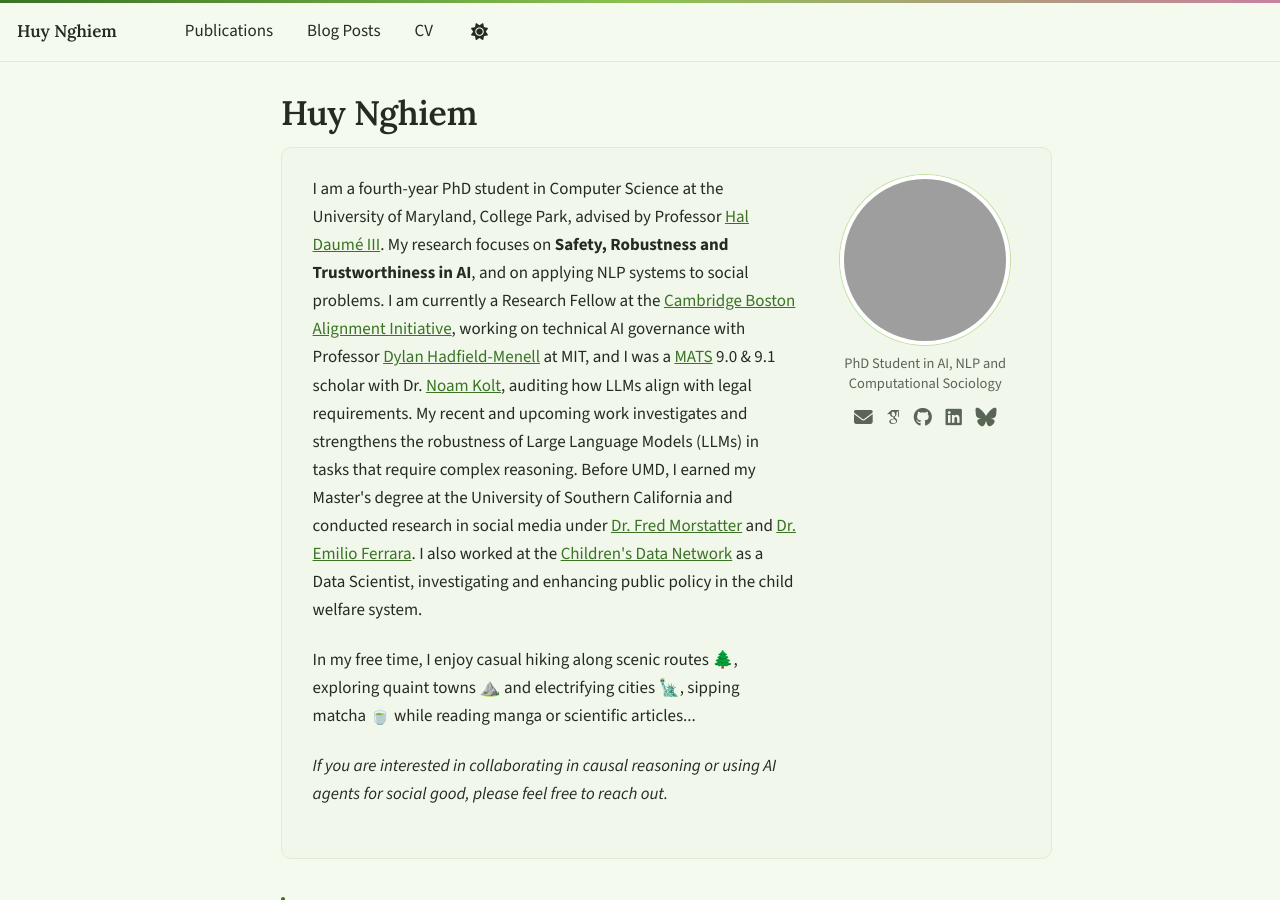
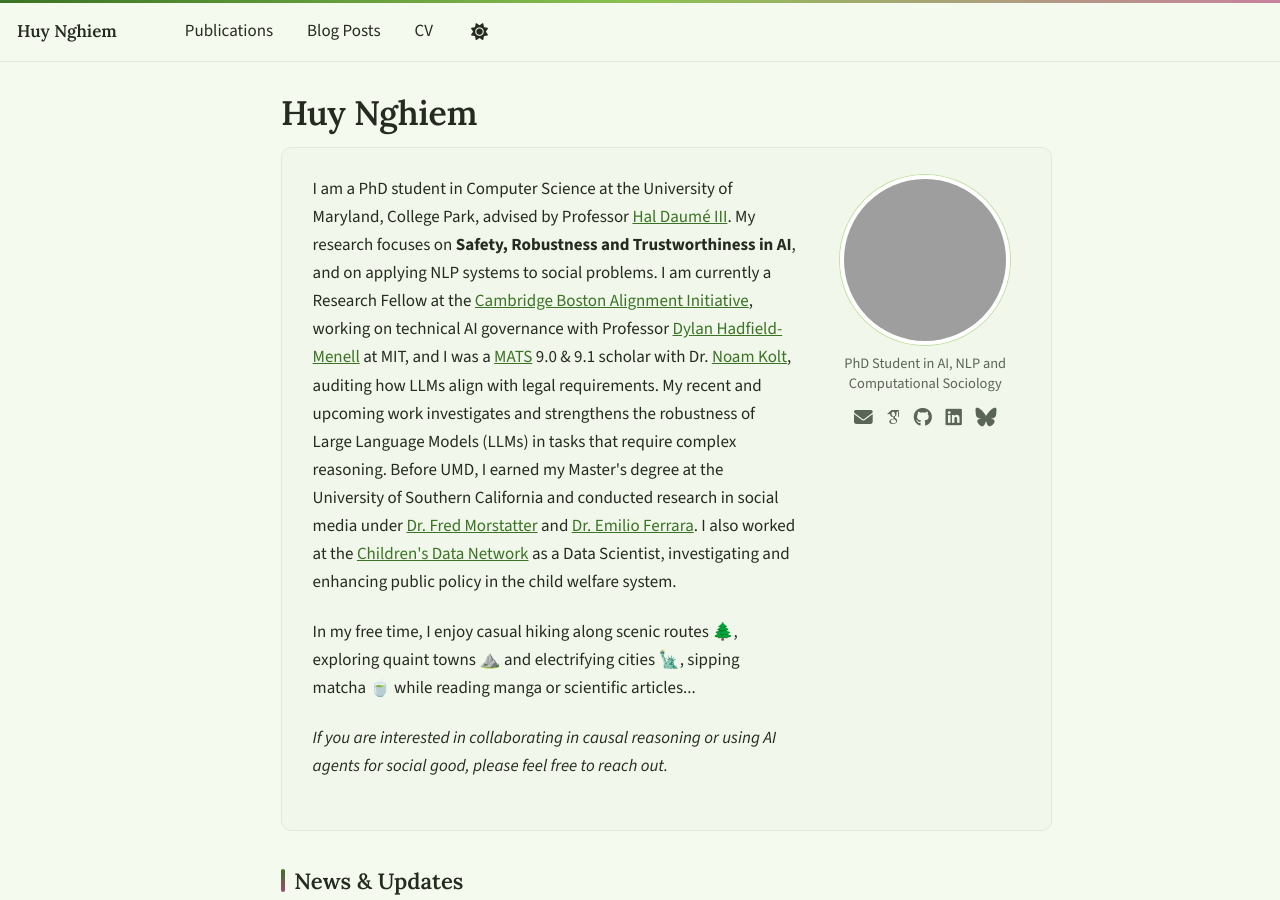
Before and after one commit to hnghiem-nlp/hnghiem-nlp.github.io, a Jekyll site: the page built from _pages/about.md, in a window 1280 px wide and 900 px high. Built offline with Jekyll 4.4.1, drawn with Linux system fonts in a browser that asks for light colours; some web fonts are replaced; a script that is not in the unit is left out; grey boxes are pictures that could not be loaded.

Commit message:
Drop the year from the PhD student description
Co-Authored-By: Claude Opus 5 (1M context) <noreply@anthropic.com>

```diff
--- a/_pages/about.md
+++ b/_pages/about.md
@@ -20,7 +20,7 @@ redirect_from:
     </div>
   </div>
   <div class="about-text">
-    <p>I am a fourth-year PhD student in Computer Science at the University of Maryland, College Park, advised by Professor <a href="https://users.umiacs.umd.edu/~hal3/">Hal Daumé III</a>. My research focuses on <b>Safety, Robustness and Trustworthiness in AI</b>, and on applying NLP systems to social problems. I am currently a Research Fellow at the <a href="https://www.cbai.ai/">Cambridge Boston Alignment Initiative</a>, working on technical AI governance with Professor <a href="https://people.csail.mit.edu/dhm/">Dylan Hadfield-Menell</a> at MIT, and I was a <a href="https://www.matsprogram.org/">MATS</a> 9.0 &amp; 9.1 scholar with Dr. <a href="https://www.noamkolt.com/">Noam Kolt</a>, auditing how LLMs align with legal requirements. My recent and upcoming work investigates and strengthens the robustness of Large Language Models (LLMs) in tasks that require complex reasoning. Before UMD, I earned my Master's degree at the University of Southern California and conducted research in social media under <a href="https://fredzilla.github.io/">Dr. Fred Morstatter</a> and <a href="http://www.emilio.ferrara.name/">Dr. Emilio Ferrara</a>. I also worked at the <a href="https://datanetwork.org/">Children's Data Network</a> as a Data Scientist, investigating and enhancing public policy in the child welfare system.</p>
+    <p>I am a PhD student in Computer Science at the University of Maryland, College Park, advised by Professor <a href="https://users.umiacs.umd.edu/~hal3/">Hal Daumé III</a>. My research focuses on <b>Safety, Robustness and Trustworthiness in AI</b>, and on applying NLP systems to social problems. I am currently a Research Fellow at the <a href="https://www.cbai.ai/">Cambridge Boston Alignment Initiative</a>, working on technical AI governance with Professor <a href="https://people.csail.mit.edu/dhm/">Dylan Hadfield-Menell</a> at MIT, and I was a <a href="https://www.matsprogram.org/">MATS</a> 9.0 &amp; 9.1 scholar with Dr. <a href="https://www.noamkolt.com/">Noam Kolt</a>, auditing how LLMs align with legal requirements. My recent and upcoming work investigates and strengthens the robustness of Large Language Models (LLMs) in tasks that require complex reasoning. Before UMD, I earned my Master's degree at the University of Southern California and conducted research in social media under <a href="https://fredzilla.github.io/">Dr. Fred Morstatter</a> and <a href="http://www.emilio.ferrara.name/">Dr. Emilio Ferrara</a>. I also worked at the <a href="https://datanetwork.org/">Children's Data Network</a> as a Data Scientist, investigating and enhancing public policy in the child welfare system.</p>
     <p>In my free time, I enjoy casual hiking along scenic routes 🌲, exploring quaint towns ⛰️ and electrifying cities 🗽, sipping matcha 🍵 while reading manga or scientific articles...</p>
     <p><em>If you are interested in collaborating in causal reasoning or using AI agents for social good, please feel free to reach out.</em></p>
   </div>
```
